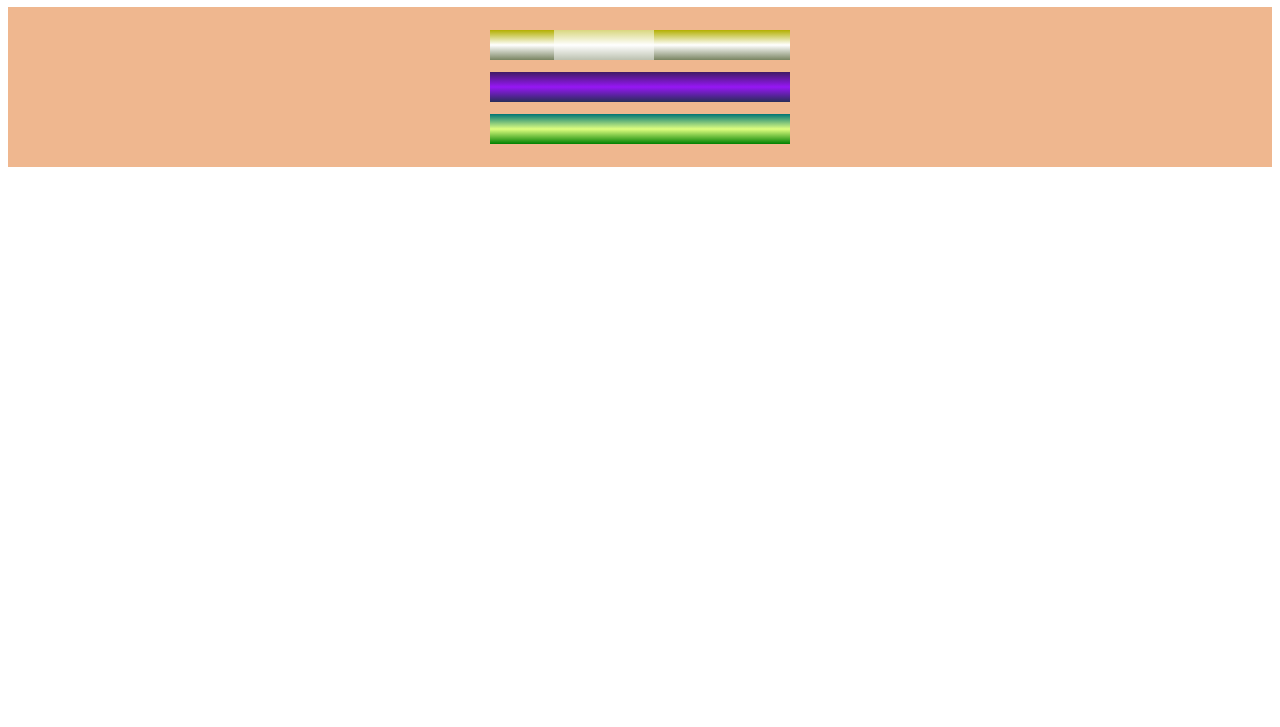
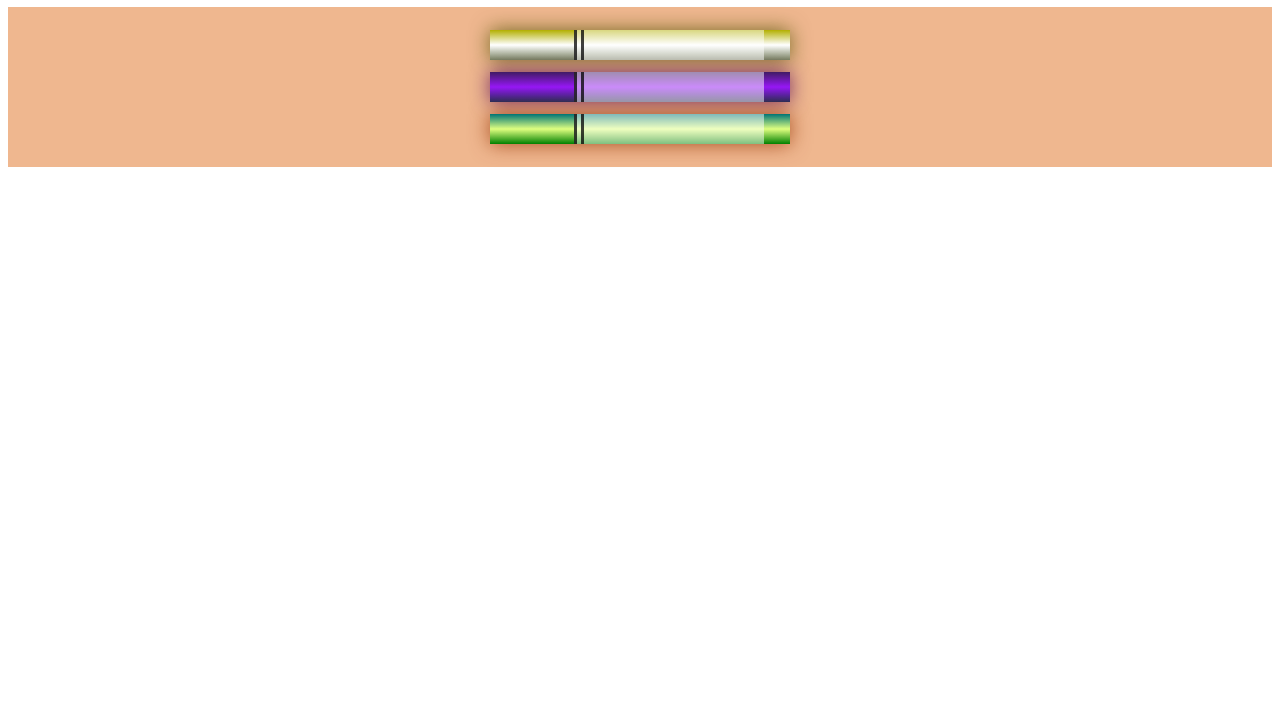
Before and after one commit to achf16/Learning-Responsive-Web-Design, a plain HTML site: page 03_CSS_Setting_Color_to_Crayons/index.html in a window 1280 px wide. Shown: the part 73-800 px from the top of the page. Drawn offline with Linux system fonts and the light colour scheme.

Commit message:
"Added div elements for space before sleeve and sleeve to crayon elements, and updated CSS styles for crayons, sleeve, and space before sleeve, including box shadows and border styles."

```diff
--- a/03_CSS_Setting_Color_to_Crayons/index.html
+++ b/03_CSS_Setting_Color_to_Crayons/index.html
@@ -20,9 +20,13 @@
                 </div>
 
                 <div class="crayons two">
+                    <div class="space_before_sleeve"></div>
+                    <div class="sleeve"></div>
                 </div>
 
                 <div class="crayons three">
+                    <div class="space_before_sleeve"></div>
+                    <div class="sleeve"></div>
                 </div>
             </div>
         </main>
--- a/03_CSS_Setting_Color_to_Crayons/style.css
+++ b/03_CSS_Setting_Color_to_Crayons/style.css
@@ -15,6 +15,7 @@ h1{
 
 .one{
     background: linear-gradient(hsl(59,115%,35%), hsl(69,200%,150%), hsl(79,15%,45%));
+    box-shadow: 0 0 20px 0 rgba(84, 84, 0, 0.8); /* box-shadow: offset-x offset-y blur-radius spread-radius color; */
 }
 
 .two{
@@ -23,6 +24,7 @@ h1{
     because the funtion liner-gradient automatically calculates these values for you, and places colors evenly along the
     gradient line by default
     Is unnecesary to put 180deg of gradient direction. This parameter could be omitted if the direction angle is 180*/
+    box-shadow: 0 0 20px 0 rgba(84, 0, 84, 0.8);
 }
 
 .three{
@@ -31,6 +33,7 @@ h1{
                                         Basic syntax: linear-gradient(gradientDirection, color1, color2, ...);
                                         --The values in px or % after a color represent the length that follow a color in
                                             the linear-gradient function and they are named Color-stops*/
+    box-shadow: 0 0 20px 0 rgba(150, 50, 0, 0.8);
 }
 
 .container{
@@ -40,16 +43,24 @@ h1{
 }
 
 .sleeve{
-    width: 100px;
+    width: 180px;
     height: 30px;
     background-color: rgba(255, 255, 255, 0.5); /* rgba(redValue, greenValue, blueValue, alphaValue); */
+/*     border-left-color: #007575;
+    border-left-width: 10px;
+    border-left-style: solid; */
+    /* The next code line is a shorthand property that cover the three before in one */
+    border-left: 10px double rgba(0, 0, 0, 0.75);  /* border-left: width style color; */
 }
 
 .space_before_sleeve{
-    width: 60px;
+    width: 80px;
     height: 30px;
 }
 
 .sleeve, .space_before_sleeve{
     display: inline-block;
 }
+
+/* box-shadow: offsetX offsetY color;
+ */
```
Also changed, not shown: 03_CSS_Setting_Color_to_Crayons/media/Colored Crayons.png (added).
